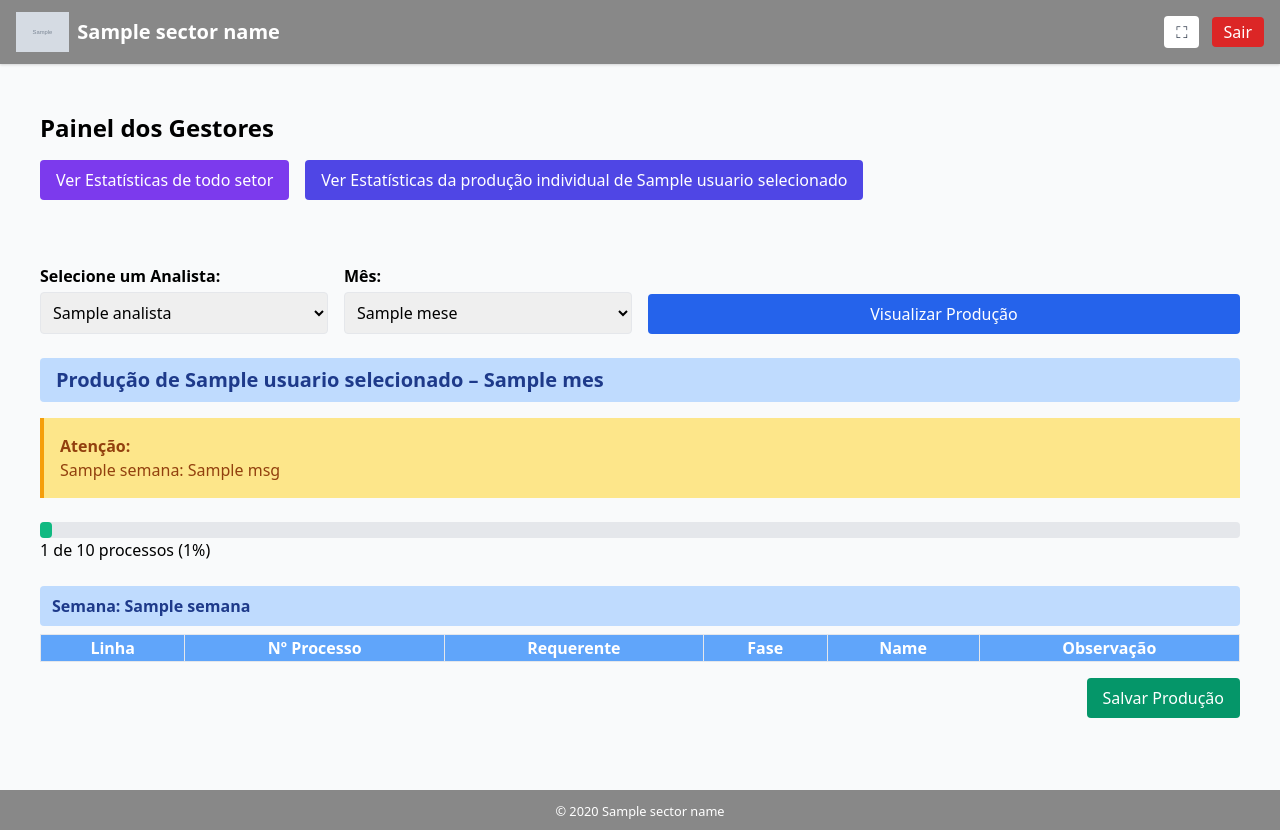
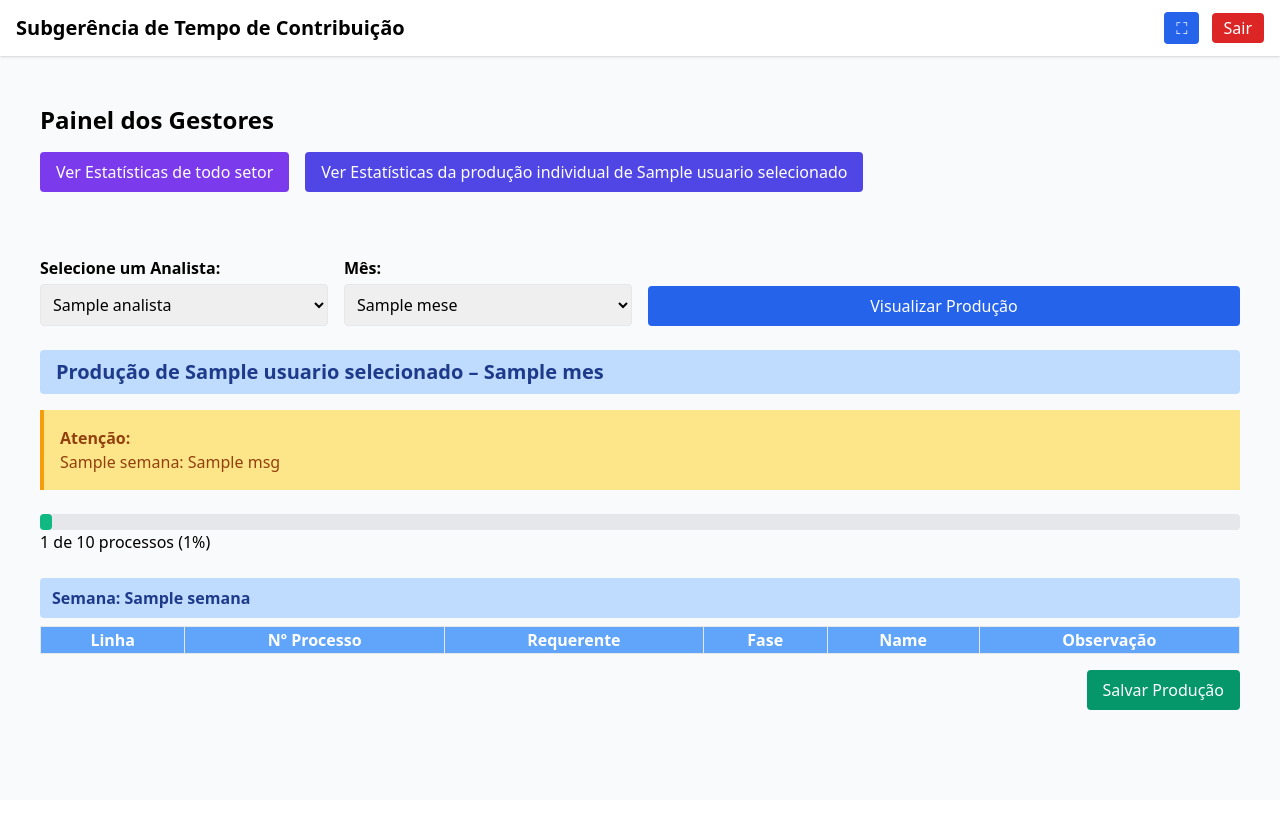
Before and after one commit to albertjr99/SFX, a Python web app: template templates/painel_gerente.html in a window 1280 px wide. After the commit the page ends 710 px from the top, so only its background shows below. Run offline with Jinja, Linux system fonts and the light colour scheme; the template is opened without the code that fills it: most values are stand-ins (such as "Sample title", 1, 10 or a date in 2020); grey boxes marked "Sample" are stand-in pictures; lists and menus that the app fills with data are empty.

Commit message:
Update base.html

```diff
--- a/templates/base.html
+++ b/templates/base.html
@@ -2,15 +2,10 @@
 <html lang="pt-br">
 <head>
   <meta charset="UTF-8">
-  <title>{% block title %}{{ sector_name or 'Sistema de Produção' }}{% endblock %}</title>
+  <title>{% block title %}Sistema de Produção{% endblock %}</title>
   <meta name="viewport" content="width=device-width,initial-scale=1">
   <link href="https://cdn.jsdelivr.net/npm/tailwindcss@2.2.19/dist/tailwind.min.css" rel="stylesheet">
-  {% if brand_css_url %}
-  <link rel="stylesheet" href="{{ brand_css_url }}">
-  {% endif %}
   <style>
-    :root { --brand-color: {{ sector_color or '#1F2937' }}; }
-    header, footer { background-color: var(--brand-color); color: white; }
     @media print {
       .nao-imprimir { display: none !important; }
     }
@@ -18,16 +13,11 @@
 </head>
 <body class="bg-gray-50 min-h-screen flex flex-col">
   <!-- HEADER -->
-  <header class="shadow nao-imprimir">
+  <header class="bg-white shadow nao-imprimir">
     <div class="container mx-auto px-4 py-3 flex justify-between items-center">
-      <div class="flex items-center space-x-2">
-        {% if brand_logo_url %}
-        <img src="{{ brand_logo_url }}" alt="{{ sector_name }}" class="h-10">
-        {% endif %}
-        <h1 class="text-xl font-bold">{{ sector_name or 'Sistema de Produção' }}</h1>
-      </div>
+      <h1 class="text-xl font-bold">Subgerência de Tempo de Contribuição</h1>
       <div class="space-x-2">
-        <button onclick="toggleFullScreen()" class="px-3 py-1 bg-white text-gray-700 rounded">⛶</button>
+        <button onclick="toggleFullScreen()" class="px-3 py-1 bg-blue-600 text-white rounded">⛶</button>
         <a href="{{ url_for('logout') }}" class="px-3 py-1 bg-red-600 text-white rounded">Sair</a>
       </div>
     </div>
@@ -37,11 +27,6 @@
   <main class="container mx-auto px-4 py-6 flex-1">
     {% block content %}{% endblock %}
   </main>
-
-  <!-- FOOTER -->
-  <footer class="nao-imprimir py-2 text-center">
-    <small>© {{ current_year or '2025' }} {{ sector_name or 'Sistema de Produção' }}</small>
-  </footer>
 
   <!-- SCRIPTS -->
   <script src="https://cdn.jsdelivr.net/npm/chart.js"></script>
```
